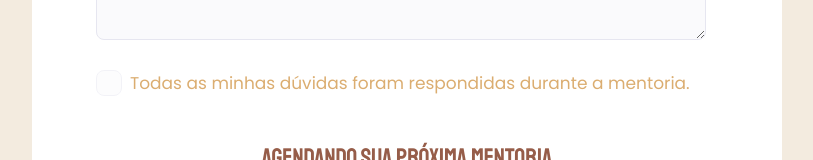
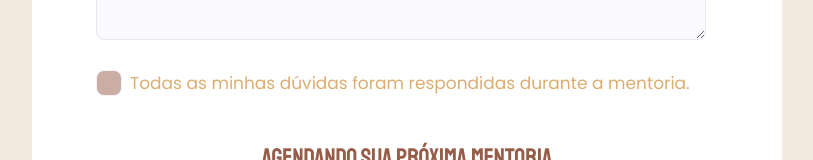
Before and after one commit to EduVieira131/Feedback-mentor, a plain HTML site: page index.html in a window 1280 px wide. Shown: the part 1075-1235 px from the top of the page, without its empty margins (233-1046 px from the left). Drawn offline with Linux system fonts and the light colour scheme.

Commit message:
Button adjust

```diff
--- a/style.css
+++ b/style.css
@@ -229,7 +229,7 @@ legend {
 
   display: block;
 
-  background: #fafafc;
+  background: #965d49;
   border: 1px solid #e6e6f0;
   border-radius: 8px;
 
```
